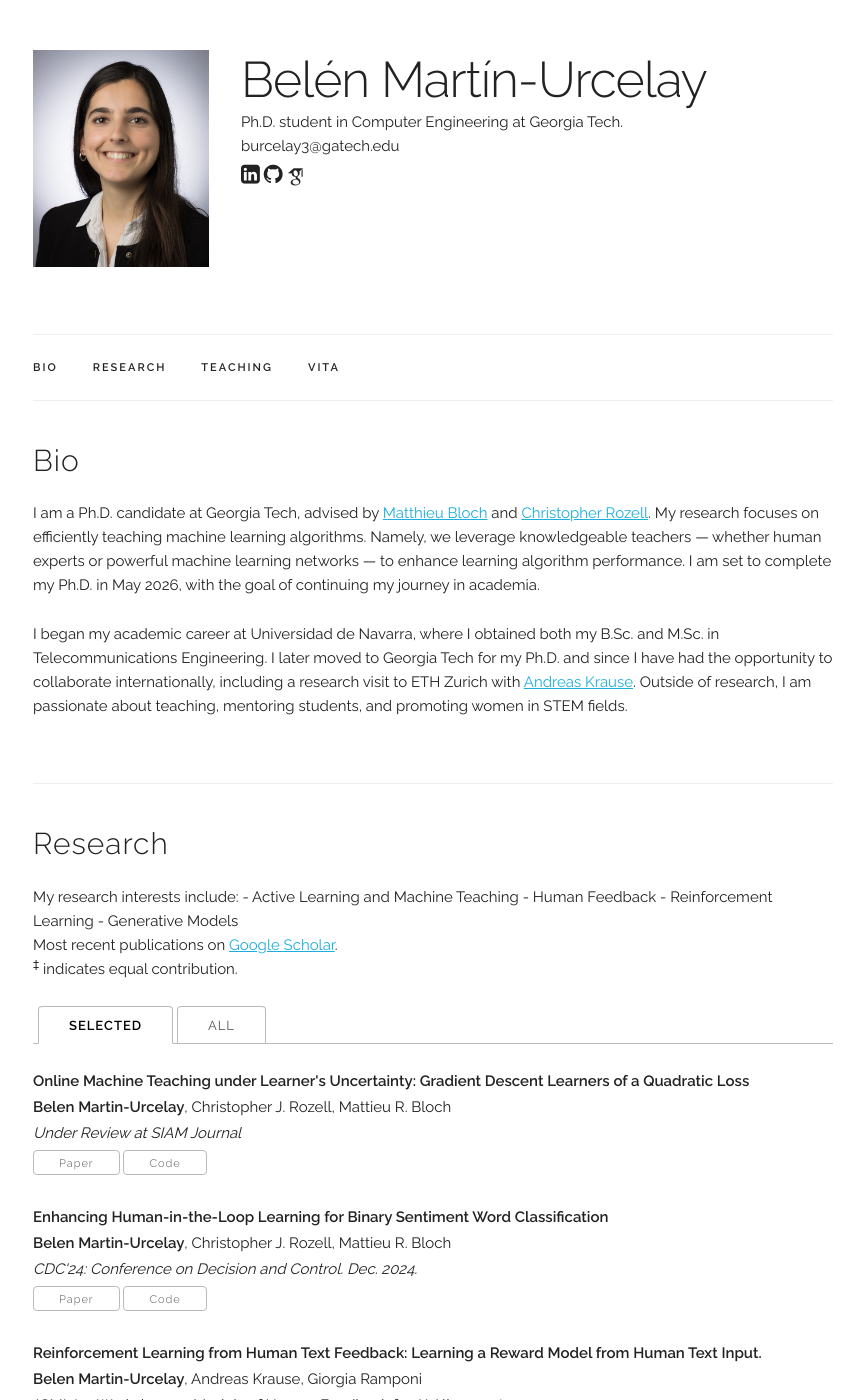
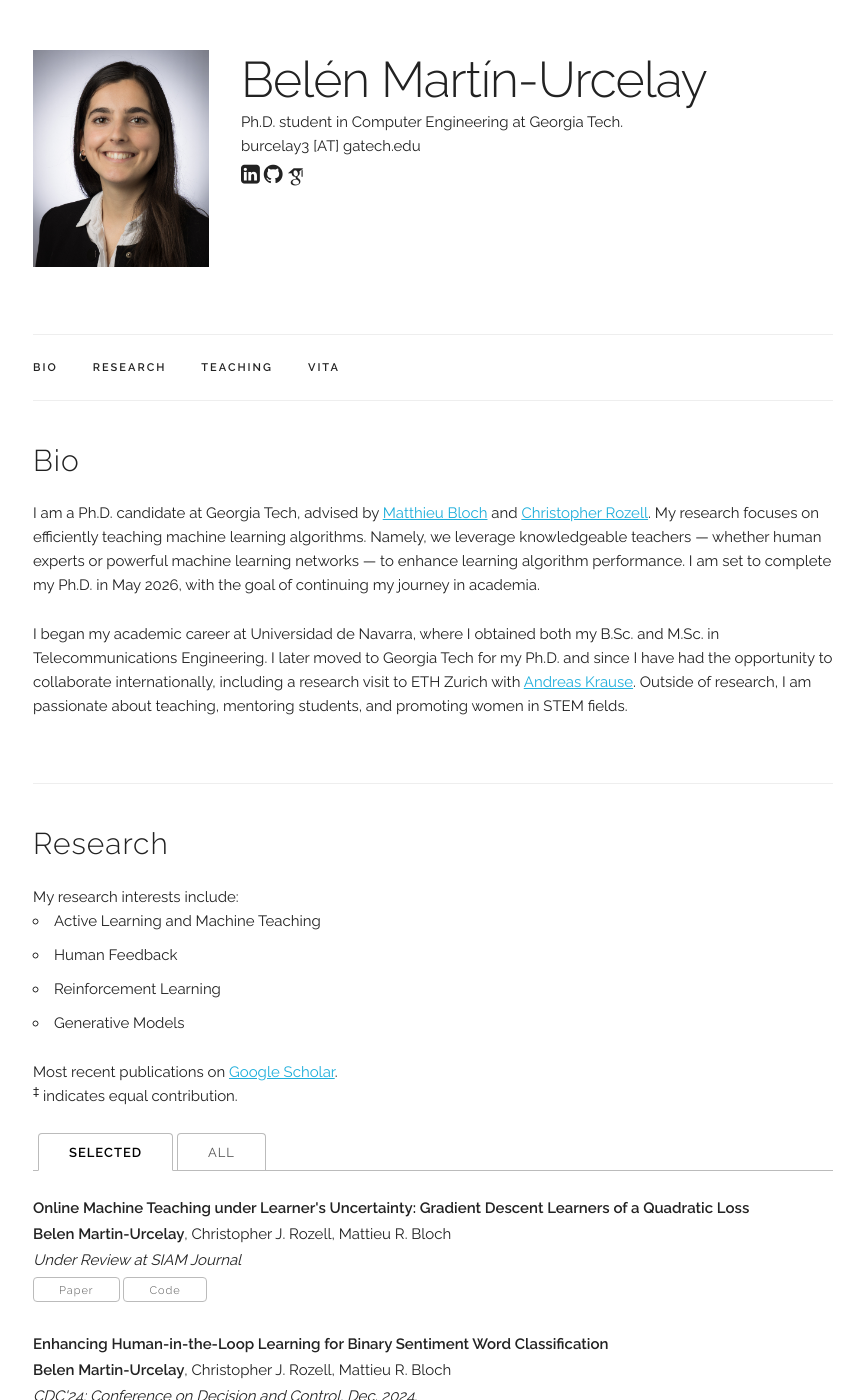
Before and after one commit to BelenMU/BelenMU.github.io, a Jekyll site: the page built from index.html, in a window 1280 px wide and 1400 px high. Shown: the whole window, without its empty margins (207-1071 px from the left). Built offline with Jekyll 4.4.1, drawn with Linux system fonts in a browser that asks for light colours; some web fonts are replaced; some of the changed text lies outside the part shown.

Commit message:
First Website

```diff
--- a/_data/main_info.yaml
+++ b/_data/main_info.yaml
@@ -1,6 +1,6 @@
 name: "Belén Martín-Urcelay"
 title: "Ph.D. student in Computer Engineering at Georgia Tech."
-email: "burcelay3@gatech.edu"
+email: "burcelay3 [AT] gatech.edu"
 profile_pic: "/assets/profile-pics/SWE.jpg"
 linkedin: "https://www.linkedin.com/in/belenmu/"
 github: "https://github.com/BelenMU"
--- a/_data/publications.yaml
+++ b/_data/publications.yaml
@@ -3,7 +3,7 @@ papers:
   - title: "Online Machine Teaching under Learner's Uncertainty: Gradient Descent Learners of a Quadratic Loss"
     authors: "<b>Belen Martin-Urcelay</b>, Christopher J. Rozell, Mattieu R. Bloch"
     venue: "Under Review at SIAM Journal"
-    paper_pdf: "/assets/publications/2025_ICASSP/paper.pdf"
+    paper_pdf: "/assets/publications/2025_SIAM/paper.pdf"
     code: https://github.com/BelenMU/SMTL
     selected: y
 
@@ -24,7 +24,7 @@ papers:
     authors: "<b>Belen Martin-Urcelay</b>, Andreas Krause, Giorgia Ramponi"
     venue: "ICML '24 Workshop on Models of Human Feedback for AI Alignment"
     paper_pdf: "/assets/publications/2024_ICLR_Workshop/paper.pdf"
-    paper_pdf: "/assets/publications/2024_ICLR_Workshop/poster.pdf"
+    poster: "/assets/publications/2024_ICLR_Workshop/poster.pdf"
     selected: y
 
   - title: "Temperature-Dependent I/Q Imbalance Compensation in Ultra-Wideband Millimeter-Wave Multi-Gigabit Transmitters"
--- a/_layouts/default.html
+++ b/_layouts/default.html
@@ -118,9 +118,9 @@
           {{ site.data.main_info.email }}
         </div>
         <div class="four columns">
-          <span onclick="window.open('{{ site.data.main_info.twitter }}')" style="cursor: pointer">
+          <!--<span onclick="window.open('{{ site.data.main_info.twitter }}')" style="cursor: pointer">
             <i class="fa fa-twitter" aria-hidden="true"></i>
-          </span>
+          </span> -->
           <span onclick="window.open('{{ site.data.main_info.linkedin }}')" style="cursor: pointer">
             <i class="fa fa-linkedin-square" aria-hidden="true"></i>
           </span>
--- a/index.html
+++ b/index.html
@@ -28,10 +28,13 @@ title: Home
 <div class="docs-section" id="research">
   <h4>Research</h4>
   My research interests include:
-  - Active Learning and Machine Teaching
-  - Human Feedback
-  - Reinforcement Learning
-  - Generative Models
+
+  <ul>
+    <li>Active Learning and Machine Teaching</li>
+    <li>Human Feedback</li>
+    <li>Reinforcement Learning</li>
+    <li>Generative Models</li>
+  </ul>
 
   <p>Most recent publications on <a href="{{ site.data.main_info.google_scholar }}" target="_blank">Google Scholar</a>.<br/>
   <sup>‡</sup> indicates equal contribution.
```
Also changed, not shown: 1 other file.
